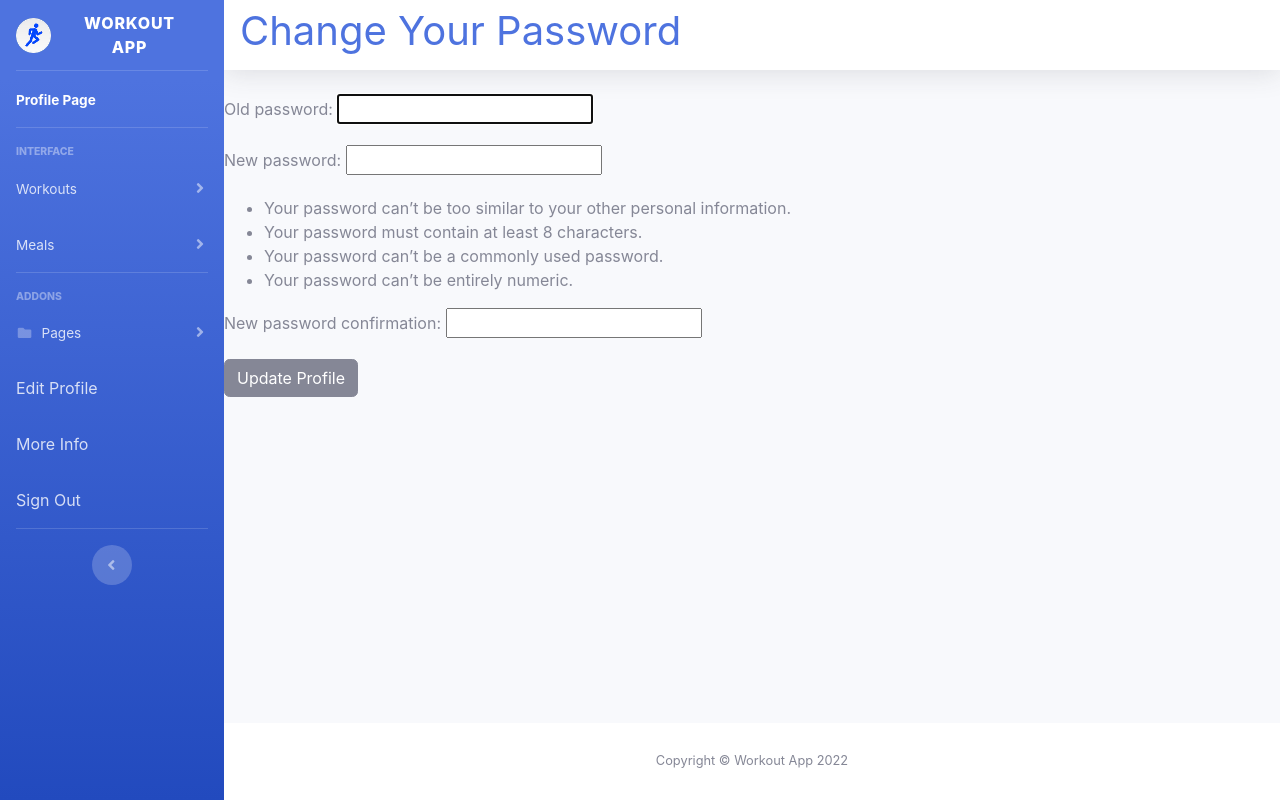
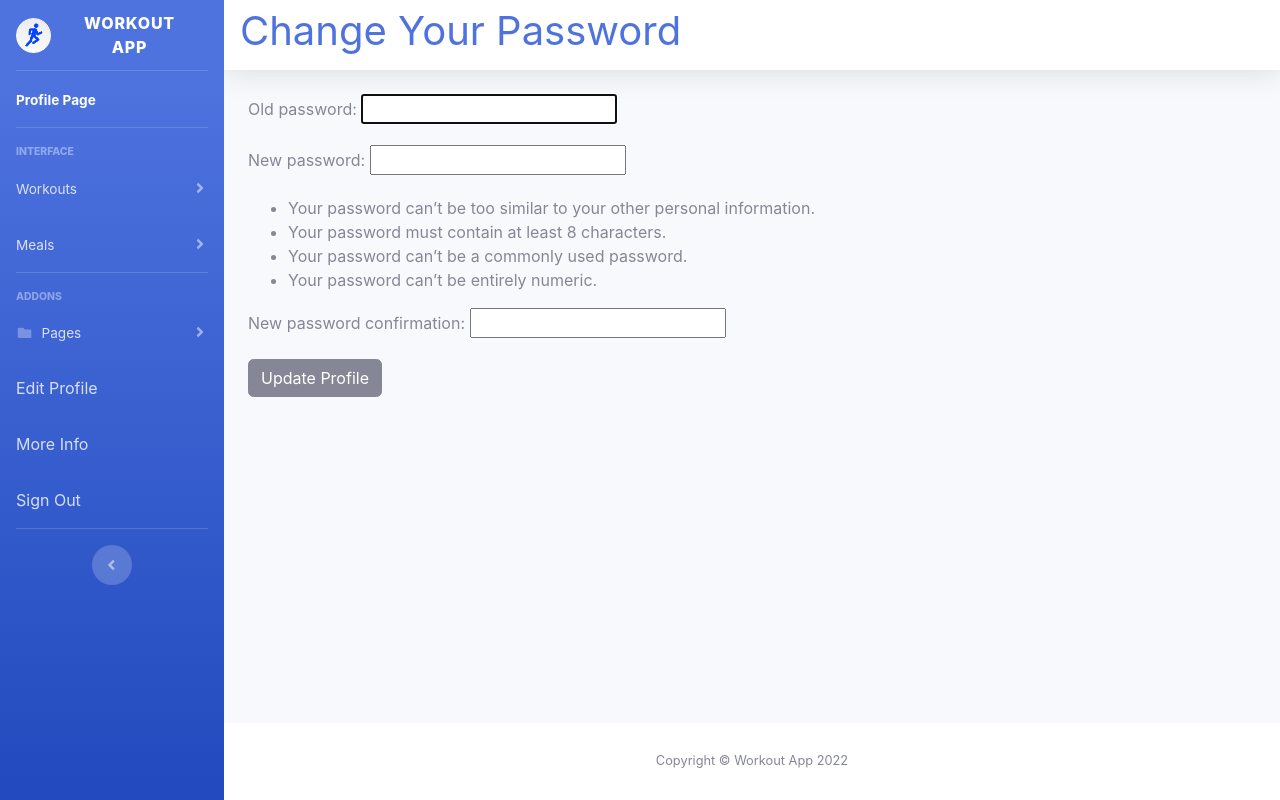
Before and after one commit to utk-cs340-fall22/WorkoutApp, a Django app: page /password/ in a window 1280 px wide. Run offline with Django 4.2, Linux system fonts and the light colour scheme; a user stored in the database is signed in; some libraries are stand-ins or nearby versions.

Commit message:
changepassword sidebar

```diff
--- a/WorkoutApp/Templates/ChangePassword.html
+++ b/WorkoutApp/Templates/ChangePassword.html
@@ -171,12 +171,14 @@
                         </button>
                     </div>
                     {% endfor %}
+                    <div class="container-fluid">
                         <div>
                             <form method="post">
                                 {%csrf_token%}
                                 {{form.as_p}}
                             </form>
                             <button class="btn btn-secondary">Update Profile</button>
+                        </div>
                     </div>
                 </div>
 
--- a/WorkoutApp/Templates/WorkoutDetails.html
+++ b/WorkoutApp/Templates/WorkoutDetails.html
@@ -37,7 +37,10 @@
 
                 <!-- Sidebar - Brand -->
                 <a class="sidebar-brand d-flex align-items-center justify-content-center" href="/">
-                    <img src="static/images/workouticon.png" width="35px" height="35px" />
+                    <!-- <i class="fas fa-laugh-wink"></i> -->
+                    <div class="sidebar-brand-icon">
+                        <img src="static/images/workouticon.png" width="35px" height="35px" />
+                    </div>
                     <div class="sidebar-brand-text mx-3">Workout App</div>
                 </a>
 
```
Lines whose indentation alone changed are shown as unchanged.
